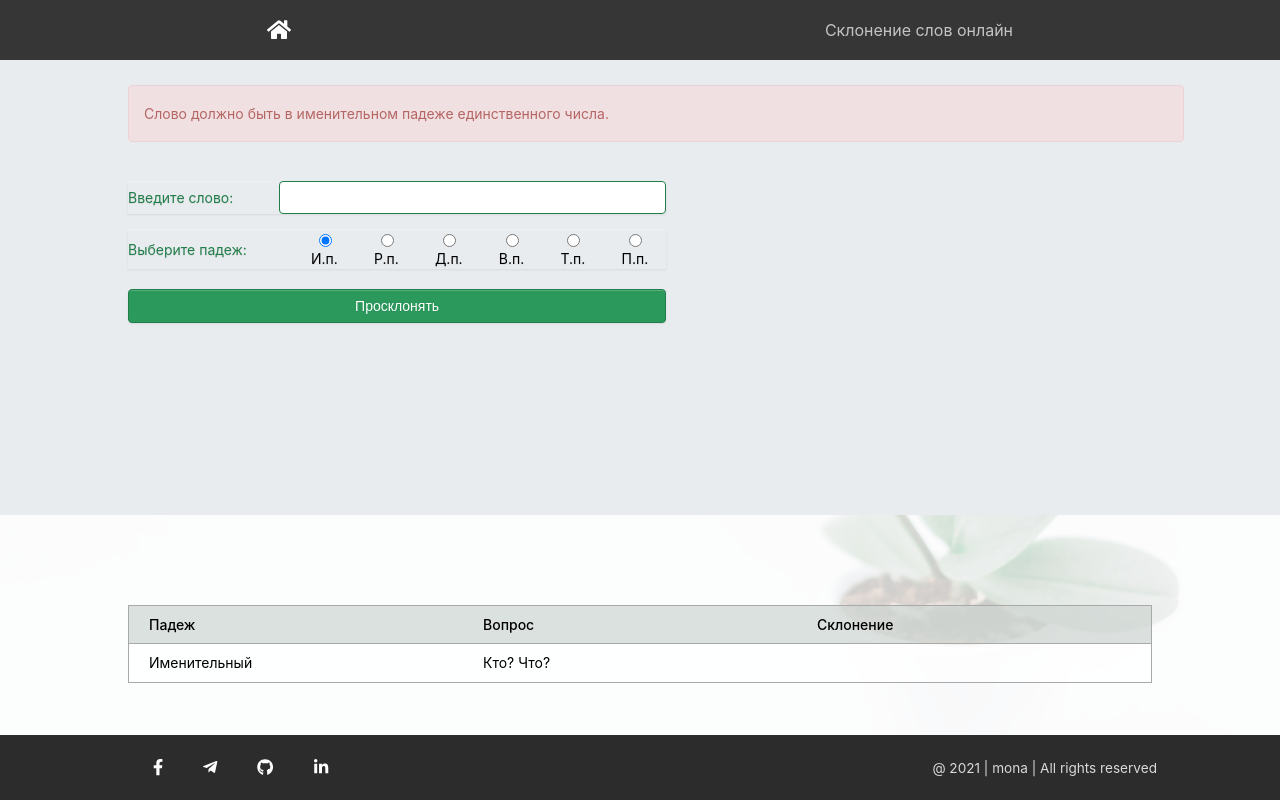
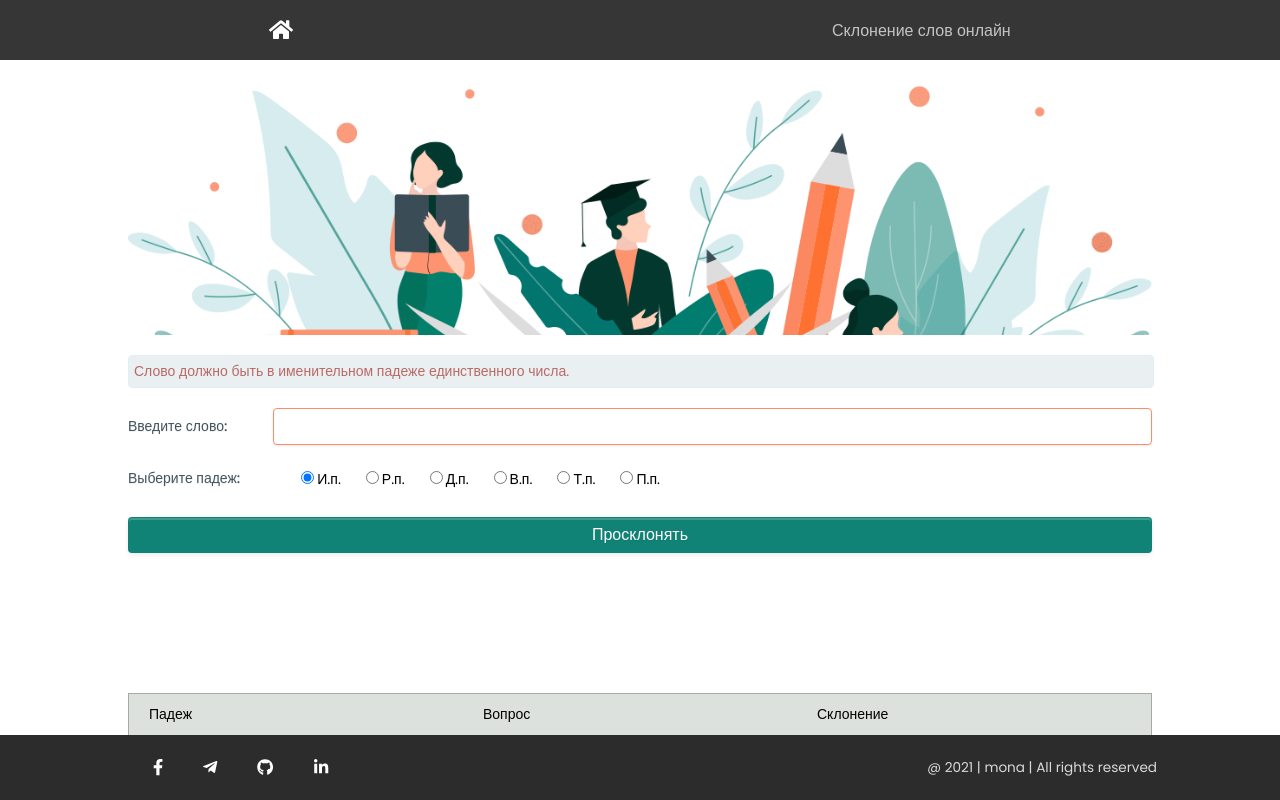
Before and after one commit to MonaMag/gnivc-test, a React (Create React App) app: page / in a window 1280 px wide. Built offline with nearby package versions, Linux system fonts and the light colour scheme.

Commit message:
added new styles and structure fio components

```diff
--- a/public/index.html
+++ b/public/index.html
@@ -15,6 +15,9 @@
       user's mobile device or desktop. See https://developers.google.com/web/fundamentals/web-app-manifest/
     -->
     <link rel="manifest" href="%PUBLIC_URL%/manifest.json" />
+      <link rel="preconnect" href="https://fonts.googleapis.com">
+      <link rel="preconnect" href="https://fonts.gstatic.com" crossorigin>
+      <link href="https://fonts.googleapis.com/css2?family=Poppins:wght@100;200;300;400;500;600;700;800;900&display=swap" rel="stylesheet">
     <!--
       Notice the use of %PUBLIC_URL% in the tags above.
       It will be replaced with the URL of the `public` folder during the build.
--- a/src/App.css
+++ b/src/App.css
@@ -1,4 +1,5 @@
 .App {
     text-align: center;
     box-sizing: border-box;
+    font-family: 'Poppins', sans-serif;
 }
--- a/src/components/cases/Cases.module.css
+++ b/src/components/cases/Cases.module.css
@@ -12,7 +12,7 @@
     margin: 0 auto;
 }
 
-.container::after {
+/*.container::after {
     content: "";
     background-image: url('../../assets/img/fon7.jpg');
     background-repeat: no-repeat;
@@ -24,7 +24,7 @@
     right: 0;
     position: absolute;
     z-index: -1;
-}
+}*/
 
 .headerTable {
     display: grid;
@@ -59,7 +59,7 @@
 }
 
 .wordCopy:hover {
-    color: rgb(33, 126, 74);
+    color: #a94442;
 }
 
 .tooltip {
@@ -67,7 +67,7 @@
     visibility: hidden;
     margin-left: 8px;
     font-size: 11px;
-    color: rgb(33, 126, 74);
+    color: #a94442;
     padding: 4px;
     opacity: 0.6;
 }
--- a/src/components/footer/Footer.module.css
+++ b/src/components/footer/Footer.module.css
@@ -34,7 +34,7 @@ a {
 }
 
 a:hover {
-    color: #54b259;
+    color: #1e887c;
 }
 
 .copyright {
--- a/src/components/formContainer/FormContainer.module.css
+++ b/src/components/formContainer/FormContainer.module.css
@@ -1,5 +1,4 @@
 .formContainer {
-    background-color: #e9ecef;
     padding-top: 55px;
     margin-top: 30px;
     padding-bottom: 30px;
@@ -7,7 +6,6 @@
 
 .formBlock {
     width: 80%;
-    height: 400px;
     margin: 0 auto;
     display: flex;
     flex-direction: column;
@@ -15,33 +13,35 @@
     align-items: flex-start;
 }
 
+.formImg {
+    width: 100%;
+    height: 250px;
+    margin-bottom: 20px;
+    background-image: url('../../assets/img/banner.png');
+    background-repeat: no-repeat;
+    background-size: cover;
+}
+
 .explanation {
-    background-color: #f2dede;
+    background-color: #e6edee;
     color: #a94442;
-    width: 100%;
     text-align: start;
     font-size: 14px;
     border-radius: 4px;
     margin-bottom: 20px;
-    padding: 5px 15px;
-    border: 1px solid #ebccd1;
+    border: 1px solid #d8ecef;
     opacity: 0.8;
+    width: 100%;
+    padding: 5px 0;
 }
-
-.formWithImg {
-    display: flex;
-    justify-content: space-between;
-    align-items: center;
-    width: 100%;
-    flex-wrap: nowrap;
+.explanation span {
+    margin: 5px;
 }
-
 .inputGroup {
     width: 100%;
     margin-bottom: 15px;
     display: flex;
     justify-content: space-between;
-    box-shadow: inset 0 1px 0 rgba(255, 255, 255, 0.2), 0 1px 2px rgba(0, 0, 0, 0.08);
     text-shadow: 0 1px 1px rgba(0, 0, 0, 0.075);
 }
 
@@ -52,23 +52,27 @@
     font-size: 14px;
     padding: 2px 15px;
     border: 1px solid rgb(33, 126, 74);
+    box-shadow: inset 0 1px 0 rgba(255, 255, 255, 0.2), 0 1px 2px rgba(0, 0, 0, 0.08);
 }
-
+.inputGroupControl:focus {
+    border: 1px solid #fa8d68;
+}
 .radioGroup {
     width: 100%;
     display: flex;
     justify-content: flex-start;
+    align-items: center;
     flex-wrap: nowrap;
     font-size: 14px;
     text-shadow: 0 1px 1px rgba(0, 0, 0, 0.075);
-    box-shadow: inset 0 1px 0 rgba(255, 255, 255, 0.2), 0 1px 2px rgba(0, 0, 0, 0.08);
 }
 
 .groupTitle {
-    color: rgb(33, 126, 74);
+    color: rgb(67, 85, 94);
     text-align: start;
     align-self: center;
     font-size: 14px;
+    font-weight: 500;
     padding: 8px 16px 8px 0;
     margin-right: 30px;
     white-space: nowrap;
@@ -90,23 +94,22 @@
     color: #fff;
     width: 100%;
     text-align: center;
-    font-size: 14px;
+    font-size: 16px;
     padding: 8px 16px;
     margin: 20px auto;
     border-radius: 4px;
     text-shadow: 0 1px 1px rgba(0, 0, 0, 0.075);
-    background-color: rgb(43, 153, 91);
-    border: 1px solid rgb(33, 126, 74);
-    box-shadow: inset 0 1px 0 rgba(255, 255, 255, 0.2), 0 1px 2px rgba(0, 0, 0, 0.08);
+    background-color: #108376;
+    cursor: pointer;
+    border: 1px solid rgba(16, 131, 118, 0.53);
+    box-shadow: inset 0 2px 0 rgba(255, 255, 255, 0.2), 0 2px 4px rgba(0, 0, 0, 0.08);
 }
 
 .btn:hover {
-    background-color: #54b259;
-}
-
-.formImg {
-    width: 50%;
-    height: 200px;
+    background-color: #fe783c;
+   border: 1px solid #fa8d68;
+   /* background-color: #499e98;
+    border: 1px solid #6db5b0;*/
 }
 
 @media screen and (max-width: 700px) {
--- a/src/components/formContainer/form/Form.tsx
+++ b/src/components/formContainer/form/Form.tsx
@@ -27,11 +27,12 @@ export const Form = ({
     return (
         <div className={s.formContainer}>
             <div className={s.formBlock}>
+                <div className={s.formImg}>
+                </div>
                 <div className={s.explanation}>
-                    <p>Слово должно быть в именительном падеже единственного числа.</p>
+                    <span>Слово должно быть в именительном падеже единственного числа.</span>
                 </div>
-                <div className={s.formWithImg}>
-                    <div>
+
                 <div className={s.inputGroup}>
                     <div className={s.groupTitle}>Введите слово:</div>
                     <input className={s.inputGroupControl} type="text" value={word} onChange={onInputChange}
@@ -59,13 +60,7 @@ export const Form = ({
                 <input type="button" className={s.btn} value="Просклонять"
                        onClick={() => getInflectedWord(word, currentDeclination, currentQuestions)
                        }/>
-                    </div>
 
-                    <div className={s.formImg}>
-
-                    </div>
-
-                </div>
             </div>
         </div>
     )
```
Also changed, not shown: src/assets/img/banner.png (added). Lines whose indentation alone changed are shown as unchanged.
